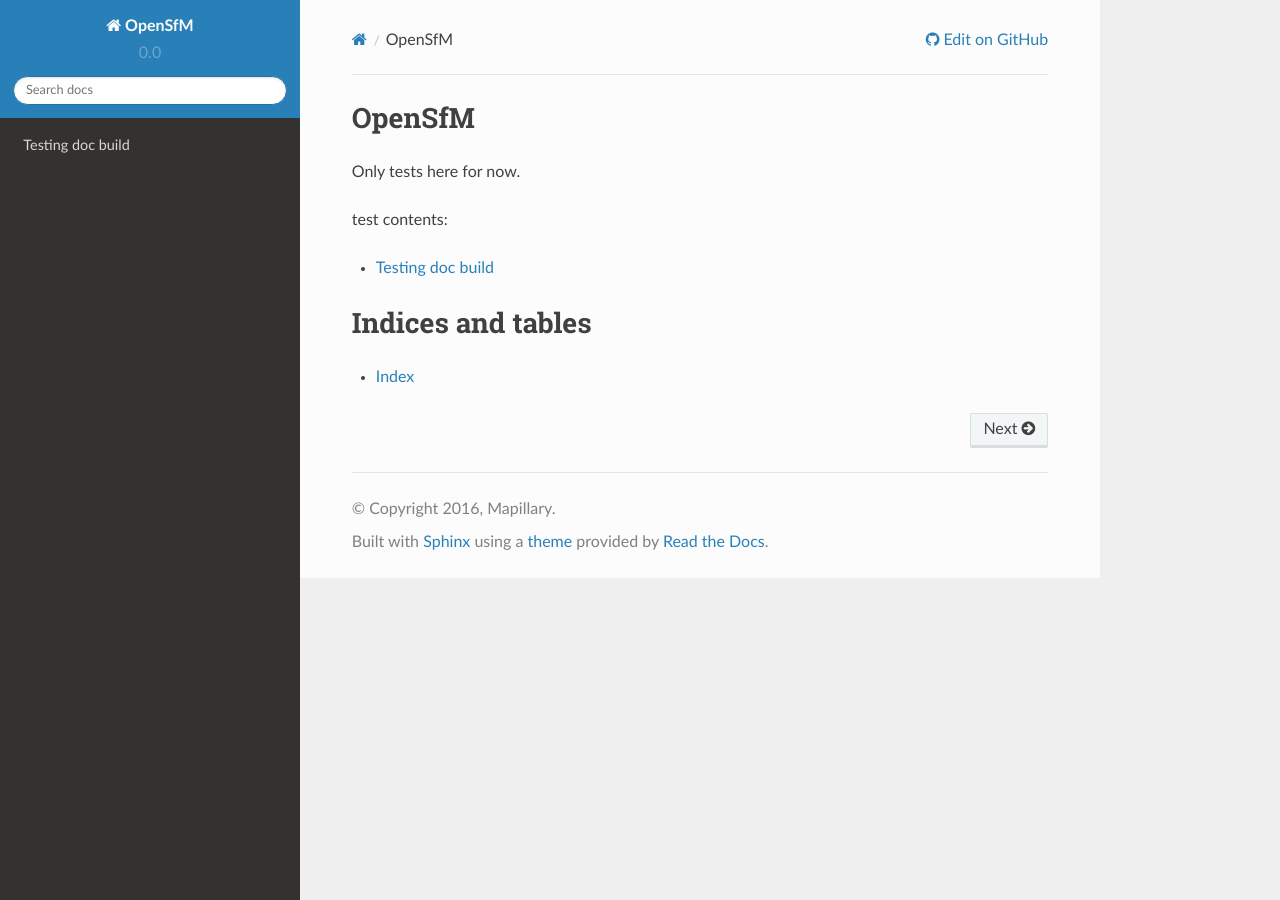
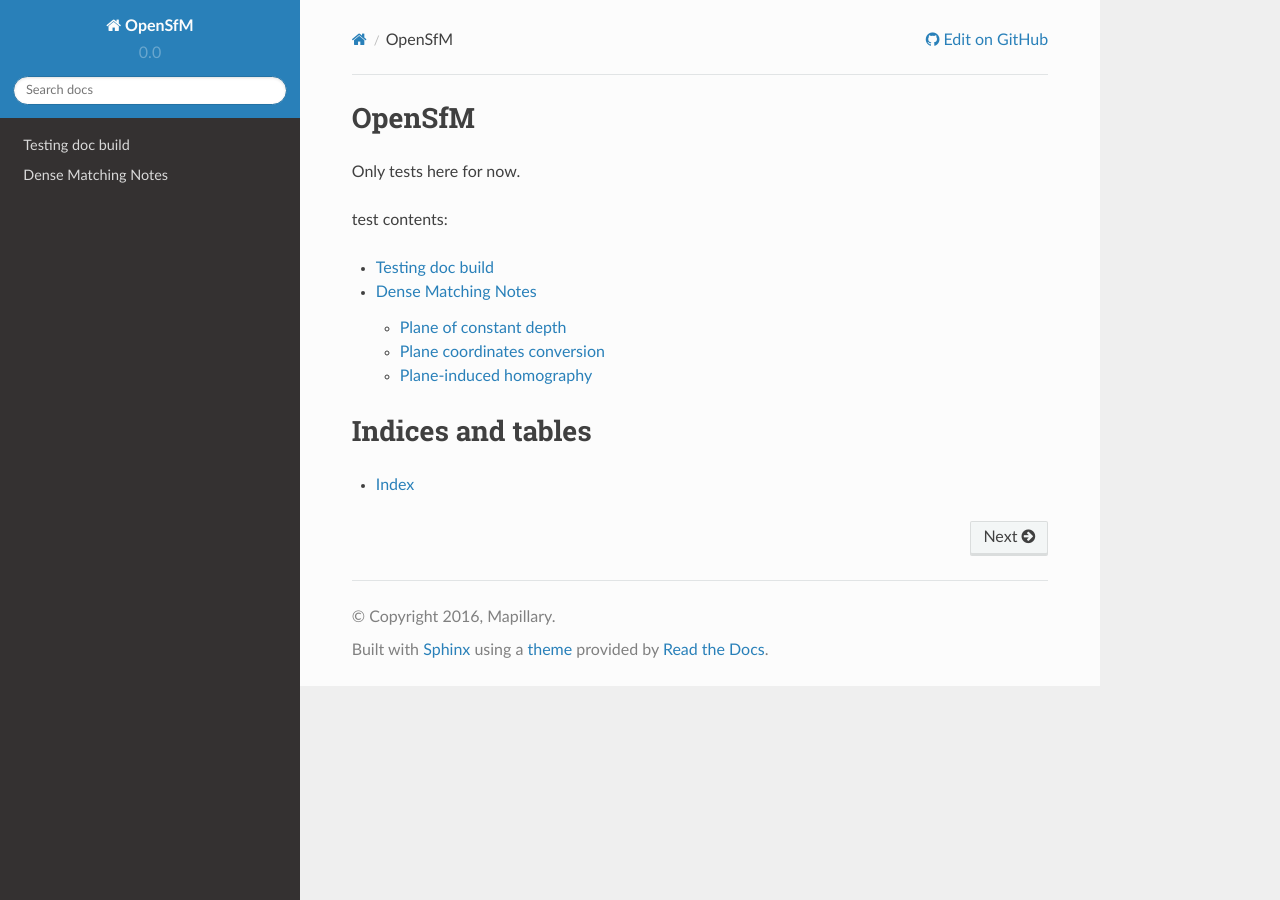
Before and after one commit to mapillary/OpenSfM, a Sphinx documentation site: the page built from doc/source/index.rst, in a window 1280 px wide. Built offline with Sphinx 7.4.7 and the Read the Docs theme 2.0.0, drawn with Linux system fonts in a browser that asks for light colours.

Commit message:
Compute plane induced homograph

```diff
--- /dev/null
+++ b/doc/source/dense.rst
@@ -0,0 +1,35 @@
+.. Notes and doc on dense matching
+
+Dense Matching Notes
+====================
+
+
+Plane of constant depth
+-----------------------
+
+A plane of constant depth :math:`d` is defined by :math:`z = d` in camera coordinates.
+So it has de following coordinates
+
+.. math::
+
+   \pi_c = (0, 0, -1 / d, 1)
+
+
+Plane coordinates conversion
+----------------------------
+
+The coordinates of a plane in world and camera coordinates are related by
+
+.. math::
+
+   \pi_c = \begin{pmatrix} R & t \\ 0 & 1 \end{pmatrix} \pi_c
+
+
+Plane-induced homography
+------------------------
+
+Given a plane in camera coordinates :math:`\pi_c = (v^T 1)` the homography from image 1 to image 2 is given by
+
+.. math::
+
+   H = K_2 [R_2 R_1^T + (R_2 R_1^T t_1 - t_2) v^T] K_1^{-1}
--- a/doc/source/index.rst
+++ b/doc/source/index.rst
@@ -11,6 +11,7 @@
    :maxdepth: 2
 
    test
+   dense
 
 
 Indices and tables
```
Also changed, not shown: 3 other files.
